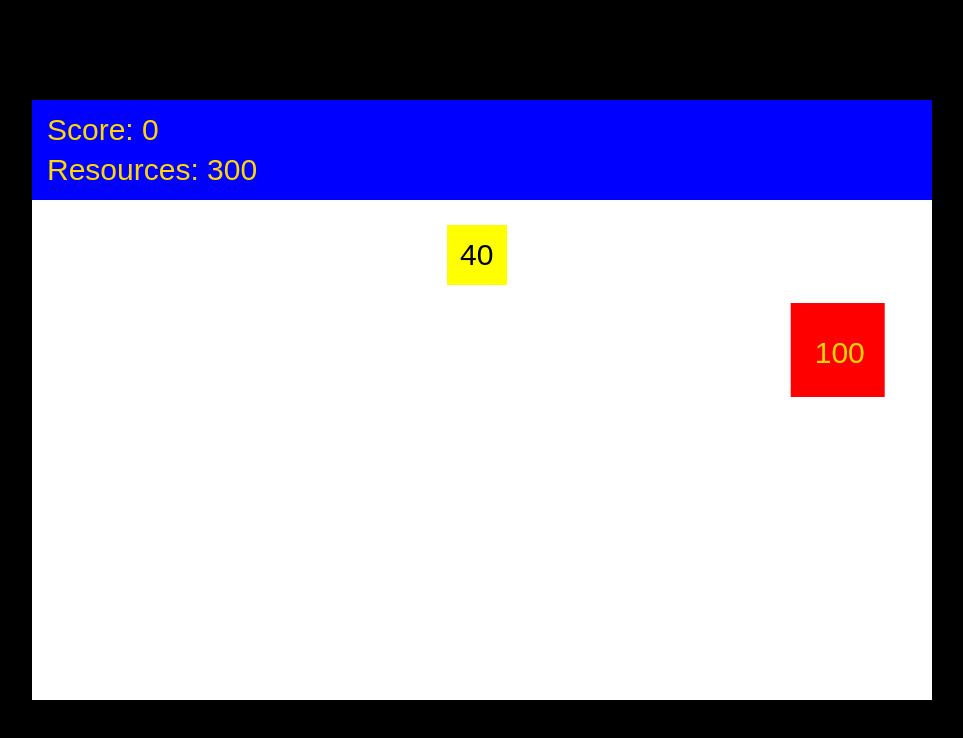
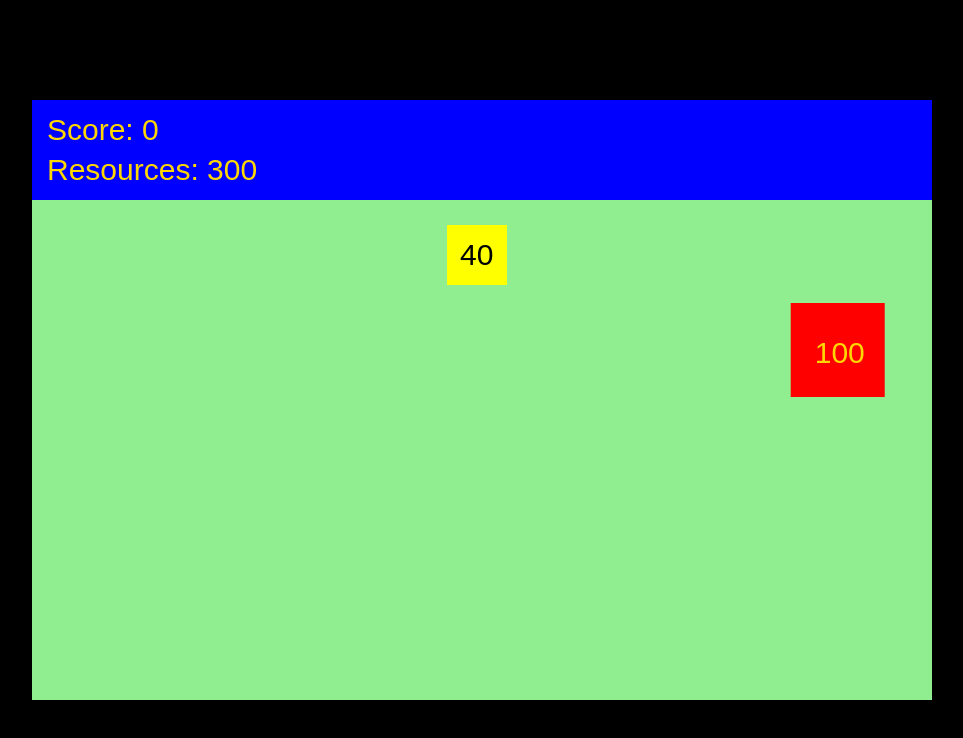
Before and after one commit to joel-fragoso/plants-vs-zombies, a plain HTML site: page index.html in a window 1280 px wide. Shown: the whole page, without its empty margins (158-1121 px from the left). Drawn offline with Linux system fonts and the light colour scheme.

Commit message:
:hammer: refactor: ajusta as cores e as vidas dos inimigos

```diff
--- a/assets/css/style.css
+++ b/assets/css/style.css
@@ -1,6 +1,6 @@
 :root {
   --background-default: #000000;
-  --surface-default: #ffffff;
+  --surface-default: lightgreen;
 }
 
 *,
--- a/assets/js/script.js
+++ b/assets/js/script.js
@@ -13,7 +13,7 @@ let enemiesInterval = 600
 let frame = 0
 let gameOver = false
 let score = 0
-const winningScore = 50
+const winningScore = 1000
 const resources = []
 const projectiles = []
 const mouse = {
@@ -82,7 +82,7 @@ class Projectile {
   }
 
   draw() {
-    context.fillStyle = 'black'
+    context.fillStyle = 'green'
     context.beginPath()
     context.arc(this.x, this.y, this.width, 0, Math.PI * 2)
     context.fill()
@@ -130,7 +130,7 @@ class Defender {
   }
 
   draw() {
-    context.fillStyle = 'blue'
+    context.fillStyle = 'green'
     context.fillRect(this.x, this.y, this.width, this.height)
     context.fillStyle = 'gold'
     context.font = '30px Arial'
@@ -182,7 +182,7 @@ class Enemy {
     this.height = cellSize - cellGap * 2
     this.speed = Math.random() * 0.2 + 0.4
     this.movement = this.speed
-    this.health = 100
+    this.health = Math.floor(Math.random() * 2 + 1) * 100
     this.maxHealth = this.health
   }
 
```
